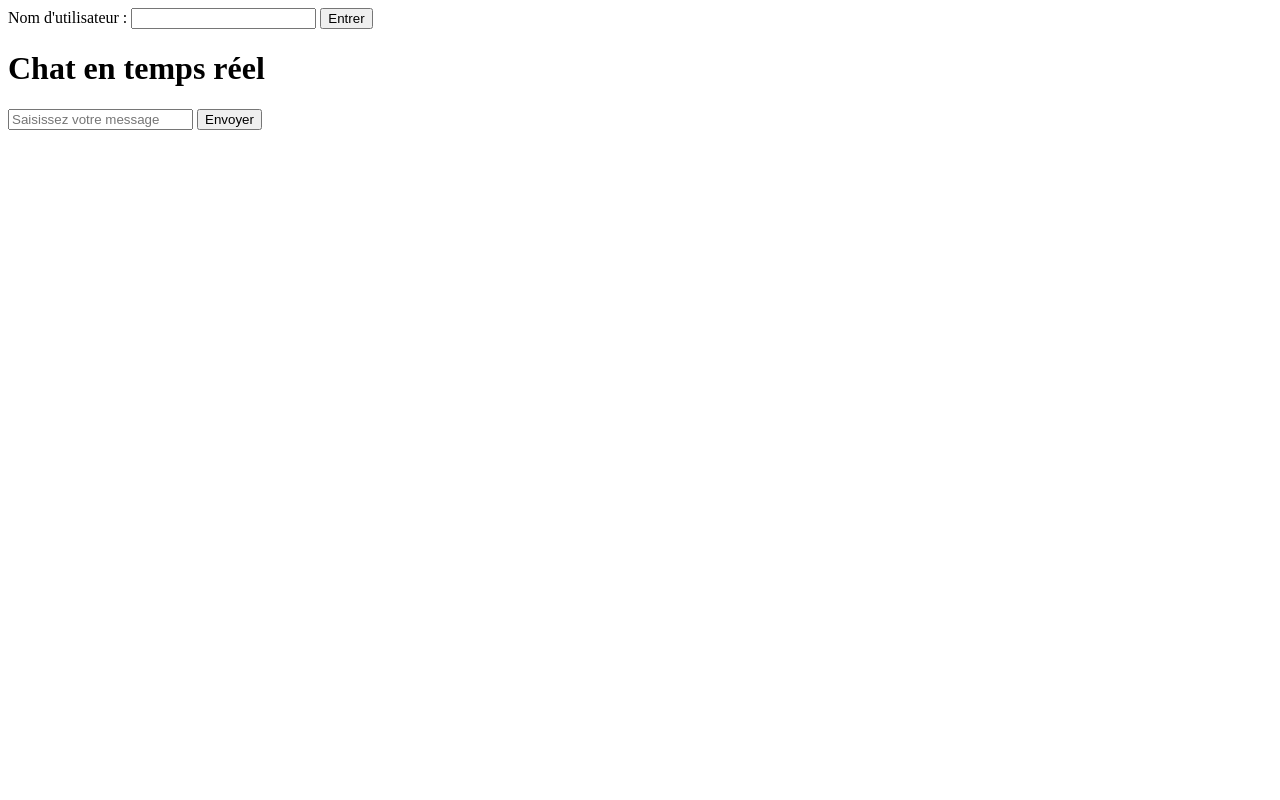
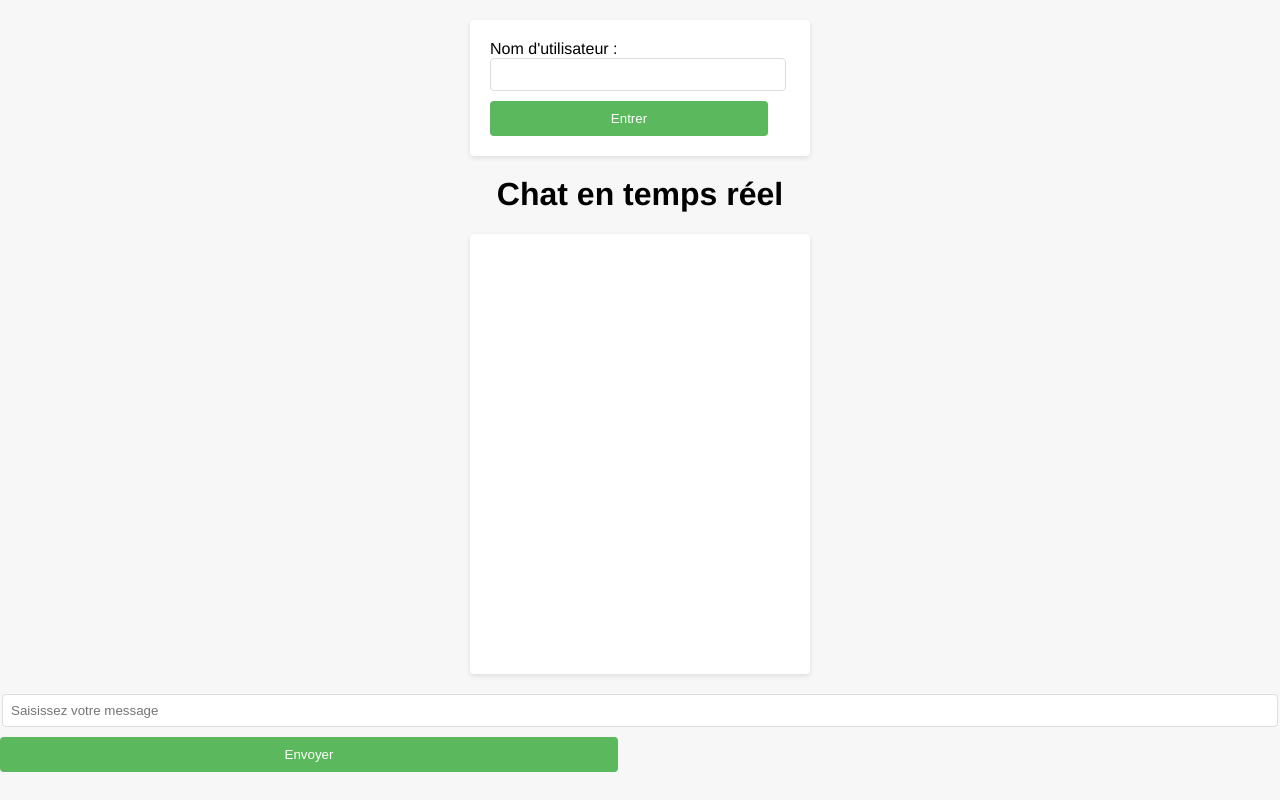
Before and after one commit to Fvbio/Chat, a Flask app: page / in a window 1280 px wide. Run offline with Flask 3, Linux system fonts and the light colour scheme; some libraries are stand-ins or nearby versions.

Commit message:
AVEC LE CSS MAIS LE BOUTON A CENTRER

```diff
--- a/templates/home.html
+++ b/templates/home.html
@@ -3,7 +3,96 @@
 <head>
     <meta charset="UTF-8">
     <meta name="viewport" content="width=device-width, initial-scale=1.0">
+    <link rel = "stylesheet" href="static/css/home.css">
     <title>Chat en temps réel</title>
+    <style>
+        body {
+            font-family: 'Helvetica Neue', Helvetica, Arial, sans-serif;
+            background-color: #f7f7f7;
+            margin: 0;
+            padding: 0;
+        }
+
+        /* Style du formulaire */
+        form {
+            background-color: #fff;
+            max-width: 300px;
+            margin: 20px auto;
+            padding: 20px;
+            border-radius: 4px;
+            box-shadow: 0 2px 5px rgba(0,0,0,0.1);
+        }
+
+        input[type=text] {
+            width: calc(100% - 22px);
+            padding: 8px; /* Réduire la taille du texte */
+            margin-bottom: 10px;
+            border: 1px solid #ddd;
+            border-radius: 4px;
+        }
+
+        button {
+            width: calc(100% - 22px); /* Ajuster la largeur */
+            padding: 10px; /* Ajuster la hauteur et la taille du texte */
+            background-color: #5cb85c;
+            border: none;
+            border-radius: 4px;
+            color: white;
+            cursor: pointer;
+        }
+
+        button:hover {
+            background-color: #4cae4c;
+        }
+
+        /* Style du chat */
+        #messages {
+            max-width: 300px;
+            margin: 20px auto;
+            padding: 20px;
+            background-color: #fff;
+            border-radius: 4px;
+            box-shadow: 0 2px 5px rgba(0,0,0,0.1);
+            overflow-y: auto;
+            height: 400px;
+        }
+
+        #messages p {
+            background-color: #e9e9e9;
+            padding: 5px 10px;
+            border-radius: 4px;
+            margin-bottom: 8px;
+        }
+
+        /* Style du champ de saisie du message */
+        #message {
+            display: block;
+            width: calc(100% - 22px);
+            padding: 8px; /* Réduire la taille du texte */
+            margin: 10px auto; /* Ajuster la marge */
+            border: 1px solid #ddd;
+            border-radius: 4px;
+        }
+
+        /* Style du titre */
+        h1 {
+            text-align: center;
+            margin-top: 0;
+        }
+
+        /* Couleurs aléatoires pour les utilisateurs */
+        .user-color {
+            color: #000; /* Couleur par défaut */
+        }
+
+        .user-color.user-1 {
+            color: #3366FF; /* Couleur pour l'utilisateur 1 */
+        }
+
+        .user-color.user-2 {
+            color: #FF6600; /* Couleur pour l'utilisateur 2 */
+        }
+    </style>
 </head>
 <body>
 
@@ -16,7 +105,7 @@
     <h1>Chat en temps réel</h1>
     <div id="messages"></div>
     <input type="text" id="message" placeholder="Saisissez votre message">
-    <button onclick="sendMessage()">Envoyer</button>
+    <button onclick="sendMessage()" style="width: calc(50% - 22px); padding: 10px; margin: 50 auto;">Envoyer</button>
 
     <script src="https://cdnjs.cloudflare.com/ajax/libs/socket.io/4.1.3/socket.io.js"></script>
     <script>
@@ -32,7 +121,7 @@
 
         socket.on('message', (msg) => {
             const messagesDiv = document.getElementById('messages');
-            messagesDiv.innerHTML += `<p>${msg}</p>`;
+            messagesDiv.innerHTML += `<p class="user-color">${msg}</p>`;
         });
 
         function sendMessage() {
```
